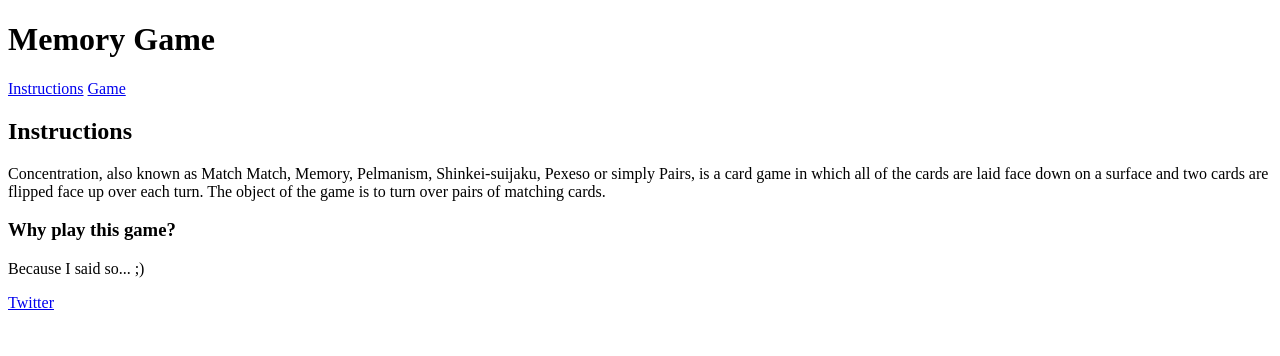
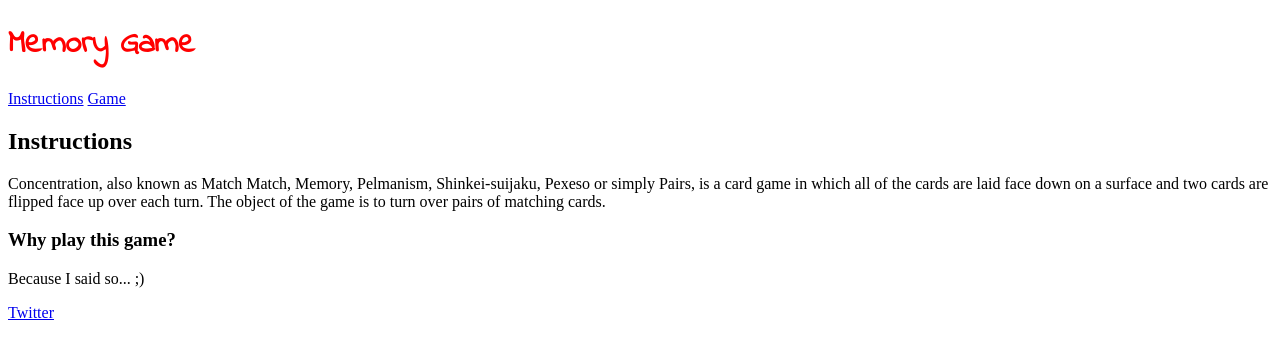
Before and after one commit to RGhadamian/wdi-fundamentals-memorygame, a plain HTML site: page index.html in a window 1280 px wide. Drawn offline with Linux system fonts and the light colour scheme.

Commit message:
Added a main.css stylesheet to index.html with styles for H1 tag

```diff
--- /dev/null
+++ b/css/main.css
@@ -0,0 +1,4 @@
+h1 {
+  font-family: 'Indie Flower', cursive;
+  color: red;
+}
--- a/index.html
+++ b/index.html
@@ -3,6 +3,8 @@
   <head>
     <meta charset="utf-8">
     <title>Memory Card Game</title>
+    <link rel="stylesheet" type="text/css" href="css/main.css">
+    <link href="https://fonts.googleapis.com/css?family=Indie+Flower&display=swap" rel="stylesheet">
   </head>
   <body>
     <h1>Memory Game</h1>
```
